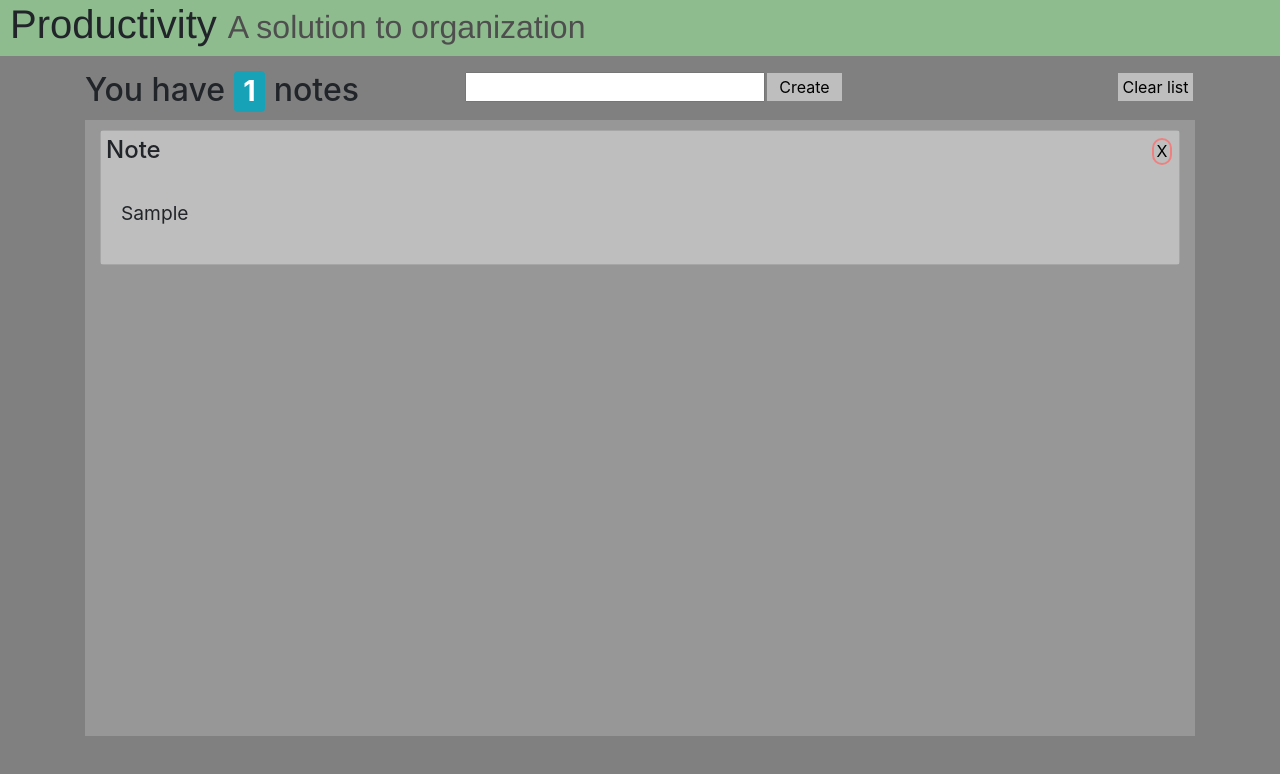
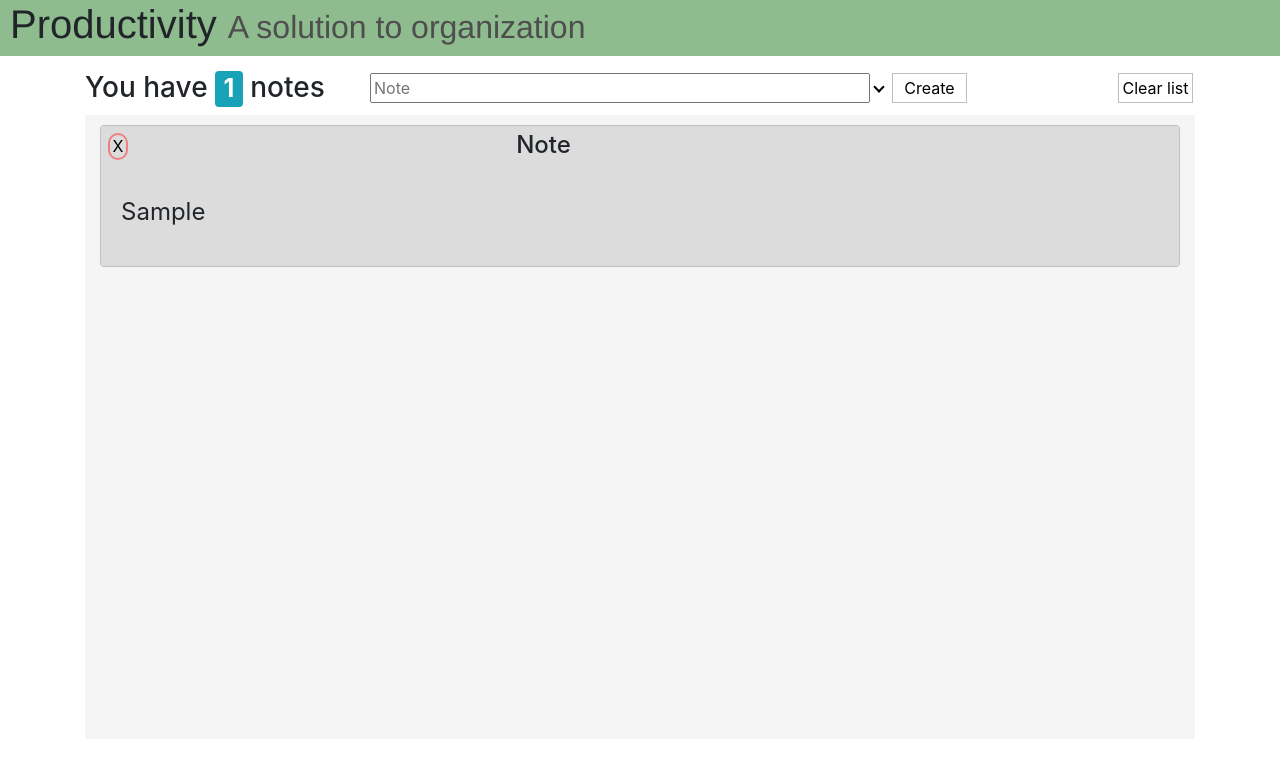
Before and after one commit to irfan-f/productivity-app, a React (Create React App) app: page / in a window 1280 px wide. Both pictures are taken after typing "Sample" into the empty fields and a click on the button "Create". Shown: the top 774 px of the page. Built offline with nearby package versions, Linux system fonts and the light colour scheme.

Commit message:
Implemented dropdown with more input options must implement color changing

```diff
--- a/src/App.css
+++ b/src/App.css
@@ -1,4 +1,4 @@
 .App {
-  background-color: grey;
+  background-color: white;
   height: 100vh;
 }
--- a/src/components/CreateNote.js
+++ b/src/components/CreateNote.js
@@ -4,13 +4,30 @@ class CreateNote extends Component {
   constructor() {
     super();
     this.state = {
-      note: ''
+      note: {
+        text: '',
+        title: '',
+        dateTo: '',
+        dateFrom:''
+      }
     }
   }
 
 
-  updateInput = (e) => {
-    this.setState({ note: e.target.value });
+  updateText = (e) => {
+    this.setState({ note: {text: e.target.value, dateTo: this.state.note.dateTo, dateFrom: this.state.note.dateFrom, title: this.state.note.title}});
+  }
+
+  updateTitle = (e) => {
+    this.setState({ note: {text: this.state.note.text, dateTo: this.state.note.dateTo, dateFrom: this.state.note.dateFrom, title: e.target.value }});
+  }
+
+  updateDateTo = (e) => {
+    this.setState({ note: {text: this.state.note.text, dateTo: e.target.value, dateFrom: this.state.note.dateFrom, title: this.state.note.title }});
+  }
+
+  updateDateFrom = (e) => {
+    this.setState({ note: {text: this.state.note.text, dateTo: this.state.note.dateTo, dateFrom: e.target.value, title: this.state.note.title }});
   }
 
   submitForm = (e) => {
@@ -18,6 +35,15 @@ class CreateNote extends Component {
     if(document.getElementById('create').value !== '') {
       this.props.append(this.state.note);
       document.getElementById('create').value = '';
+      document.getElementById('title').value = '';
+      document.getElementById('dateTo').value = '';
+      document.getElementById('dateFrom').value = '';
+      this.setState({note: {
+        text: '',
+        title: '',
+        dateTo: '',
+        dateFrom:''
+      }})
     }
   }
 
@@ -25,8 +51,27 @@ class CreateNote extends Component {
     return (
       <div>
         <form onSubmit={(e) => this.submitForm(e)}>
-          <input id='create' onChange={(e) => this.updateInput(e)} type='text'></input>
-          <button type='submit' id="createButton">Create</button>
+          <input id='create' placeholder="Note" onChange={(e) => this.updateText(e)} type='text'></input>
+          <button type='button' className="tooltip">?</button>
+          <button type='button' id='optionsButton' data-toggle="collapse" data-target="#collapseOptions" aria-expanded="false" aria-controls="collapseOptions" tabIndex='-1'>
+            <i className="arrowDown" tabIndex='-1' />
+          </button>
+          <button type='submit' id="createButton" tabIndex='-1'>Create</button>
+          <div className='collapse' id='collapseOptions'>
+            <input id='title' placeholder="Title" type='text' onChange={(e) => this.updateTitle(e)}></input>
+            <div className='colors'>
+              <label htmlFor="cars">Color:</label>
+              <select name="cars" id="cars">
+                <option value="volvo">Volvo</option>
+                <option value="saab">Saab</option>
+                <option value="mercedes">Mercedes</option>
+                <option value="audi">Audi</option>
+              </select>
+            </div>
+            <input id='dateFrom' data-date="Date: from" type='date' onChange={(e) => this.updateDateFrom(e)}></input>
+            <input id='dateTo' placeholder="Date: to" type='date' onChange={(e) => this.updateDateTo(e)}></input>
+            <br/>
+          </div>
         </form>
       </div>
     );
--- a/src/components/NoteItem.js
+++ b/src/components/NoteItem.js
@@ -22,7 +22,7 @@ class NoteItem extends Component {
       <div className="row" >
         <div className="col ok">
           <div className={"card" + (note.complete ? " completed" : "")} onClick = {this.toggle} >
-            <h4 className="card-title">Note <span className="float-right remove"><button type="button" id="removeButton" onClick={this.removeItem}>X</button></span></h4>
+            <h4 className="card-title"><span className="remove"><button type="button" id="removeButton" onClick={this.removeItem}>X</button></span>{note.title !== '' ? note.title : 'Note'}<span id='dates'>{note.dateFrom !== '' ? note.dateFrom + ' :' : ''}{note.dateTo !== '' ? ' '+ note.dateTo : ''}</span></h4>
             <div className={"card-body" + (note.complete ? " completed" : "")}>
 
               <ReactMarkdown source={note.text} />
--- a/src/components/Notes.js
+++ b/src/components/Notes.js
@@ -25,7 +25,7 @@ class Notes extends Component {
   }
 
   appendNote = async (note) => {
-    await this.setState({ notes: [...this.state.notes, {text: note, complete: false}], count: this.state.count + 1 });
+    await this.setState({ notes: [{text: note.text, title: note.title, dateTo: note.dateTo, dateFrom: note.dateFrom, complete: false}, ...this.state.notes], count: this.state.count + 1 });
     localStorage.setItem('notes', JSON.stringify(this.state.notes));
     localStorage.setItem('count', parseInt(JSON.stringify(this.state.count)));
   }
@@ -35,6 +35,9 @@ class Notes extends Component {
       if(note === _note) {
         return {
           text: note.text,
+          title: note.title,
+          dateTo: note.dateTo,
+          dateFrom: note.dateFrom,
           complete: !note.complete
         }
       } else {
@@ -61,13 +64,13 @@ class Notes extends Component {
     return (
       <div className="container" id="wrapper2">
         <div className="row">
-          <div className="col-4">
-            <h2>You have <span className="badge badge-info"><big>{this.state.count}</big></span> notes</h2>
+          <div className="col-3">
+            <h3>You have <span className="badge badge-info"><big>{this.state.count}</big></span> notes</h3>
           </div>
-          <div className="col-6">
+          <div className="col-8">
             <CreateNote append={this.appendNote}></CreateNote>
           </div>
-          <div className="col-2 d-right">
+          <div className="col-1">
             <span className="float-right"><button type="button" id="clearButton" onClick={this.clearList}>Clear list</button></span>
           </div>
         </div>
--- a/src/components/stylesheets/Layout.css
+++ b/src/components/stylesheets/Layout.css
@@ -12,10 +12,57 @@
   color: rgb(78, 78, 78);
 }
 
+/* Form styles */
+
+.arrowDown {
+  border: solid black;
+  border-width: 0 2px 2px 0;
+  display: inline-block;
+  padding: 3px;
+  margin-bottom: 3px;
+  transform: rotate(45deg);
+  -webkit-transform: rotate(45deg);
+}
+
+.collapse {
+  margin-bottom: 5px;
+}
+
+.collapsing {
+  position: relative;
+  overflow: hidden;
+  -webkit-transition-duration: .65s;
+  transition-duration: .65s;
+  -webkit-transition-timing-function: ease-in-out;
+  transition-timing-function: ease-in-out;
+}
+
+.colors {
+  border: 1px black solid;
+  margin-left: 1px;
+  display: inline-block;
+  width: 250px;
+  height: 29px;
+  margin: 2px;
+}
+.colors label {
+  padding-left: 3px;
+  padding-right: 11px;
+}
+
+.colors select {
+  width: 190px;
+  margin-top: 2px;
+}
+
+.colors select:focus {
+  outline: none;
+}
+
 /* Note item styles */
 
 .card-body {
-  font-size: larger;
+  font-size: 24px;
   height: fit-content;
   background-color: inherit;
 }
@@ -28,14 +75,21 @@
 }
 
 .card-title {
+  display: flex;
   padding-top: 5px;
   padding-left: 5px;
   background-color: inherit;
   text-decoration: initial;
+  justify-content: space-between;
+  cursor: initial;
+}
+
+.card-title #dates {
+  align-self: flex-end;
 }
 
 .card {
-  background-color: rgb(190, 190, 190);
+  background-color: gainsboro;
 }
 
 .ok {
@@ -51,44 +105,65 @@
 .completed {
   background-color: darkseagreen;
 }
+
+#dates {
+  font-size: 18px;
+  width: 222px;
+  text-align: right;
+  margin-right: 5px;
+}
+
 /* NotesList styles */
 
+
 #list {
-  height: 77vh;
+  height: 78vh;
   overflow-y: auto;
-  background-color: rgb(151, 151, 151);
+  background-color: whitesmoke;
 }
 
 /* Element styles */
 
 /* Input */
+#create {
+  width: 500px;
+}
 input {
-  width: 300px;
+  width: 250px;
+}
+input#dateTo {
+  margin-left: 2px;
 }
 input:focus {
   outline: none;
 }
+/* Buttons */
+#optionsButton {
+  margin-right: 5px;
+  margin-left: 3px;
+  width: fit-content;
+  background-color: inherit;
+  border: none;
+}
 
-/* Buttons */
 #removeButton {
   padding: none;
   width: 20px;
   border-radius: 20px;
   border: 2px lightcoral solid;
+  background-color: inherit;
+  cursor: pointer;
 }
 #removeButton:hover,
 #clearButton:hover {
   background-color: lightcoral;
 }
 
-#createButton:hover {
-  background-color: darkseagreen;
-}
-
 button {
+  cursor: pointer;
   margin: 2px;
-  background-color: rgb(190, 190, 190); /* Green */
-  border: none;
+  background-color: white; /* Green */
+  border: 1px rgb(190, 190, 190) solid;
   color: black;
   padding: 2px;
   text-align: center;
@@ -99,7 +174,7 @@ button {
 }
 
 button:hover {
-  background-color: #FCE181;
+  background-color: darkseagreen;
   color: black;
 }
 
--- a/src/index.css
+++ b/src/index.css
@@ -1,5 +1,4 @@
 body {
-  background-color: grey;
   margin: 0;
   font-family: -apple-system, BlinkMacSystemFont, 'Segoe UI', 'Roboto', 'Oxygen',
     'Ubuntu', 'Cantarell', 'Fira Sans', 'Droid Sans', 'Helvetica Neue',
```
